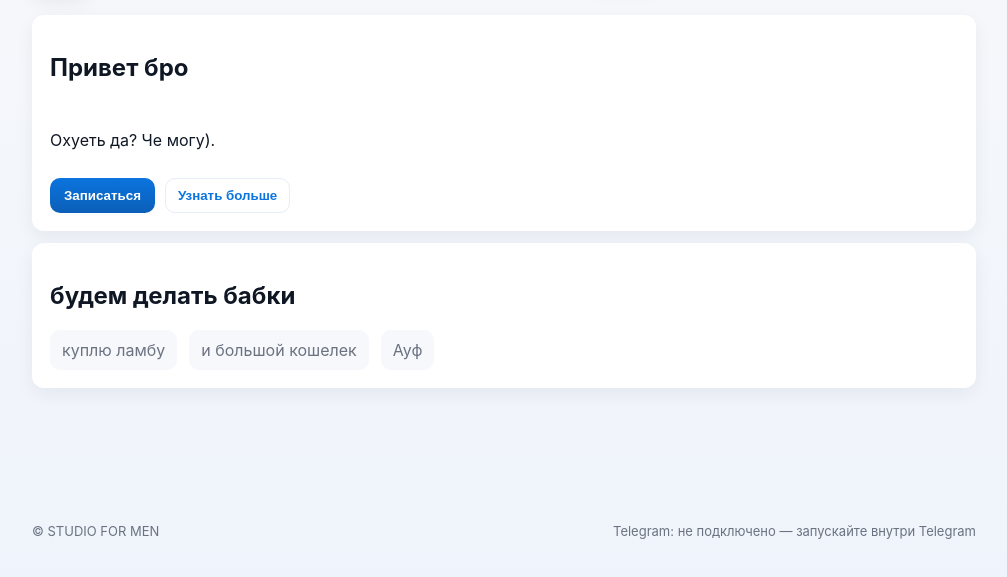
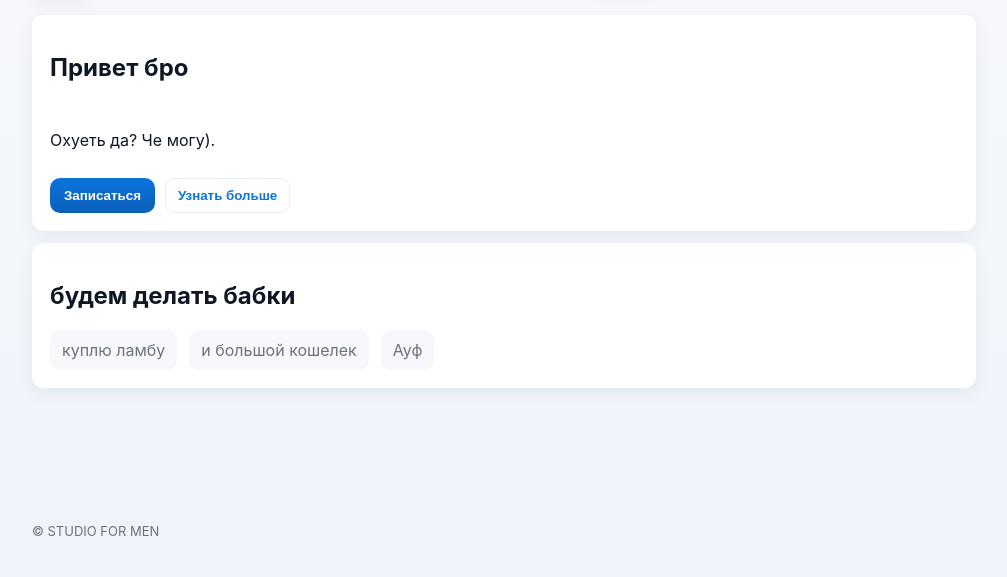
Before and after one commit to kenody94-alt/bvrber13, a plain HTML site: page index.html in a window 1280 px wide. Shown: the part 101-678 px from the top of the page, without its empty margins (136-1143 px from the left). Drawn offline with Linux system fonts and the light colour scheme; files whose address does not match are found by name.

Commit message:
Update index.html

```diff
--- a/index.html
+++ b/index.html
@@ -31,7 +31,7 @@
 
     <footer class="footer">
       <div>© STUDIO FOR MEN</div>
-      <div class="telegram-info" id="tg-info">будь мужиком-запишись</div>
+
     </footer>
   </div>
 
```
